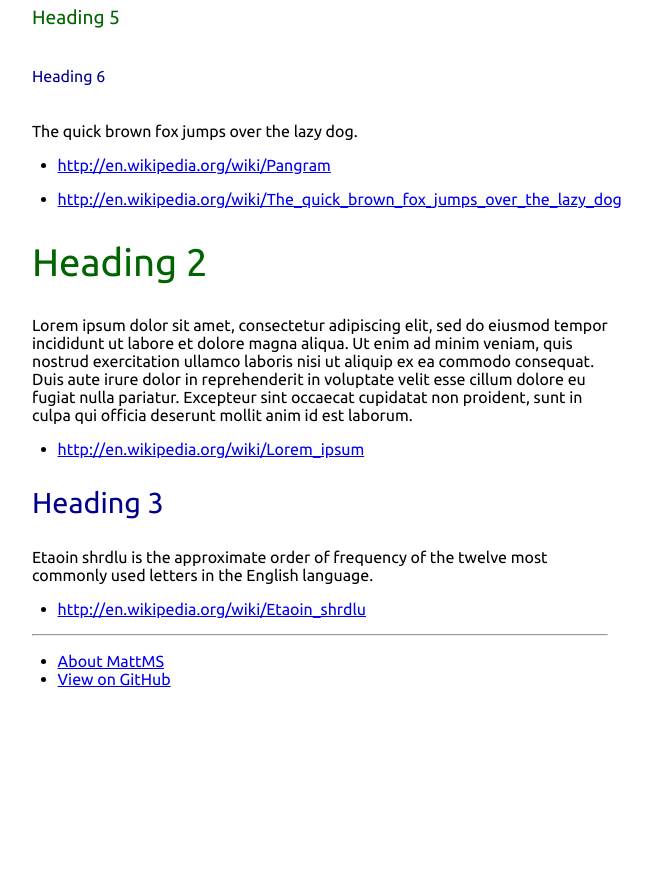
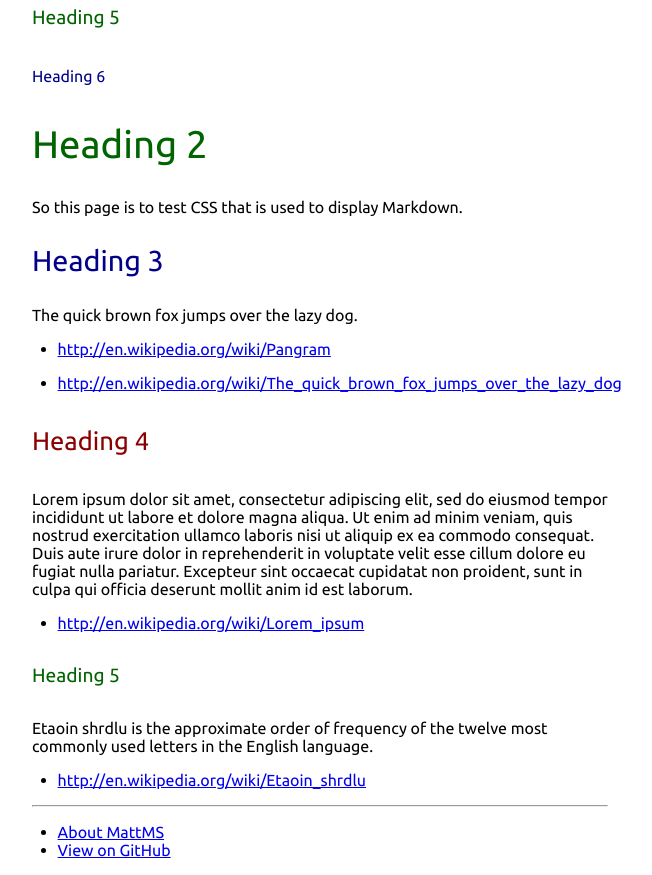
Before and after one commit to MattMS/css.mattms.info, a website: page index.html in a window 1280 px wide. Shown: the part 320-1195 px from the top of the page, without its empty margins (320-972 px from the left). Before the commit the page ends 1024 px from the top, so only its background shows below. Drawn offline with Linux system fonts and the light colour scheme.

Commit message:
Change headings

```diff
--- a/index.html
+++ b/index.html
@@ -4,6 +4,9 @@
 <h4 id="heading-4">Heading 4</h4>
 <h5 id="heading-5">Heading 5</h5>
 <h6 id="heading-6">Heading 6</h6>
+<h2 id="heading-2">Heading 2</h2>
+<p>So this page is to test CSS that is used to display Markdown.</p>
+<h3 id="heading-3">Heading 3</h3>
 <p>The quick brown fox jumps over the lazy dog.</p>
 <ul>
 <li><p><a href="http://en.wikipedia.org/wiki/Pangram">http://en.wikipedia.org/wiki/Pangram</a></p>
@@ -11,7 +14,7 @@
 <li><p><a href="http://en.wikipedia.org/wiki/The_quick_brown_fox_jumps_over_the_lazy_dog">http://en.wikipedia.org/wiki/The_quick_brown_fox_jumps_over_the_lazy_dog</a></p>
 </li>
 </ul>
-<h2 id="heading-2">Heading 2</h2>
+<h4 id="heading-4">Heading 4</h4>
 <p>Lorem ipsum dolor sit amet, consectetur adipiscing elit, sed do eiusmod
 tempor incididunt ut labore et dolore magna aliqua.
 Ut enim ad minim veniam, quis nostrud exercitation ullamco laboris nisi
@@ -23,7 +26,7 @@ officia deserunt mollit anim id est laborum.</p>
 <ul>
 <li><a href="http://en.wikipedia.org/wiki/Lorem_ipsum">http://en.wikipedia.org/wiki/Lorem_ipsum</a></li>
 </ul>
-<h3 id="heading-3">Heading 3</h3>
+<h5 id="heading-5">Heading 5</h5>
 <p>Etaoin shrdlu is the approximate order of frequency of the twelve most
 commonly used letters in the English language.</p>
 <ul>
```
Also changed, not shown: index.md (+9 -2 lines).
